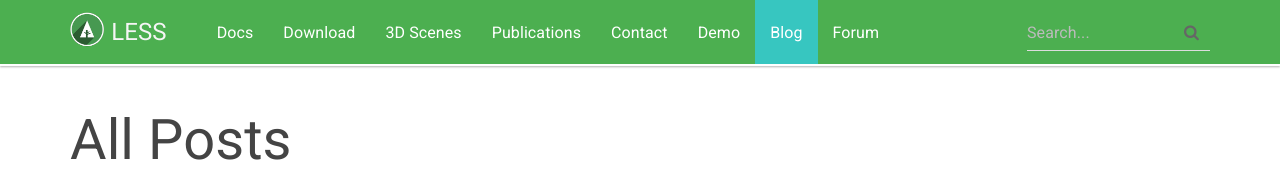
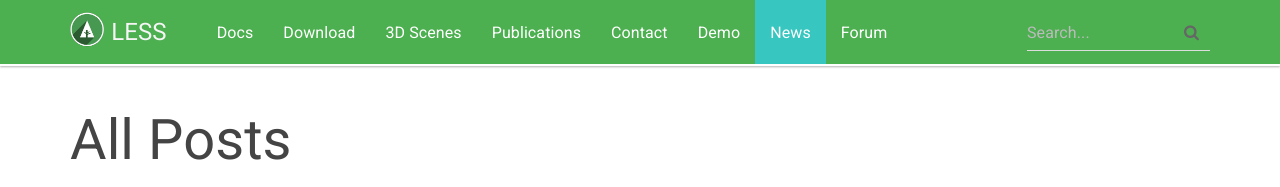
Before and after one commit to jianboqi/jianboqi.github.io, a Jekyll site: the page built from allposts.html, in a window 1280 px wide. Shown: the top 187 px of the page. Built offline with Jekyll 4.4.1, drawn with Linux system fonts in a browser that asks for light colours; nearby versions of some CDN libraries; comment, search, counter and statistics services are not loaded.

Commit message:
Update topnav.html

```diff
--- a/_includes/topnav.html
+++ b/_includes/topnav.html
@@ -20,7 +20,7 @@
                 <li {% if page.sectionid=='page_publications' %} class="active" {% endif %}><a href="{{ "/publications/" | prepend: site.baseurl }}">Publications</a></li>
                 <li {% if page.sectionid=='page_contact' %} class="active" {% endif %}><a href="{{ "/contact/" | prepend: site.baseurl }}">Contact</a></li>
                 <li {% if page.sectionid=='page_demo' %} class="active" {% endif %}><a href="{{ "/demo/" | prepend: site.baseurl }}">Demo</a></li>
-                <li {% if page.sectionid=='blog' %} class="active" {% endif %}><a href="{{ site.posts.first.url | prepend: site.baseurl }}">Blog</a></li>
+                <li {% if page.sectionid=='blog' %} class="active" {% endif %}><a href="{{ site.posts.first.url | prepend: site.baseurl }}">News</a></li>
                 <li><a target="_blank" href="http://forum.lessrt.org/">Forum</a></li>
             </ul>
             <div class="navbar-right">
```
